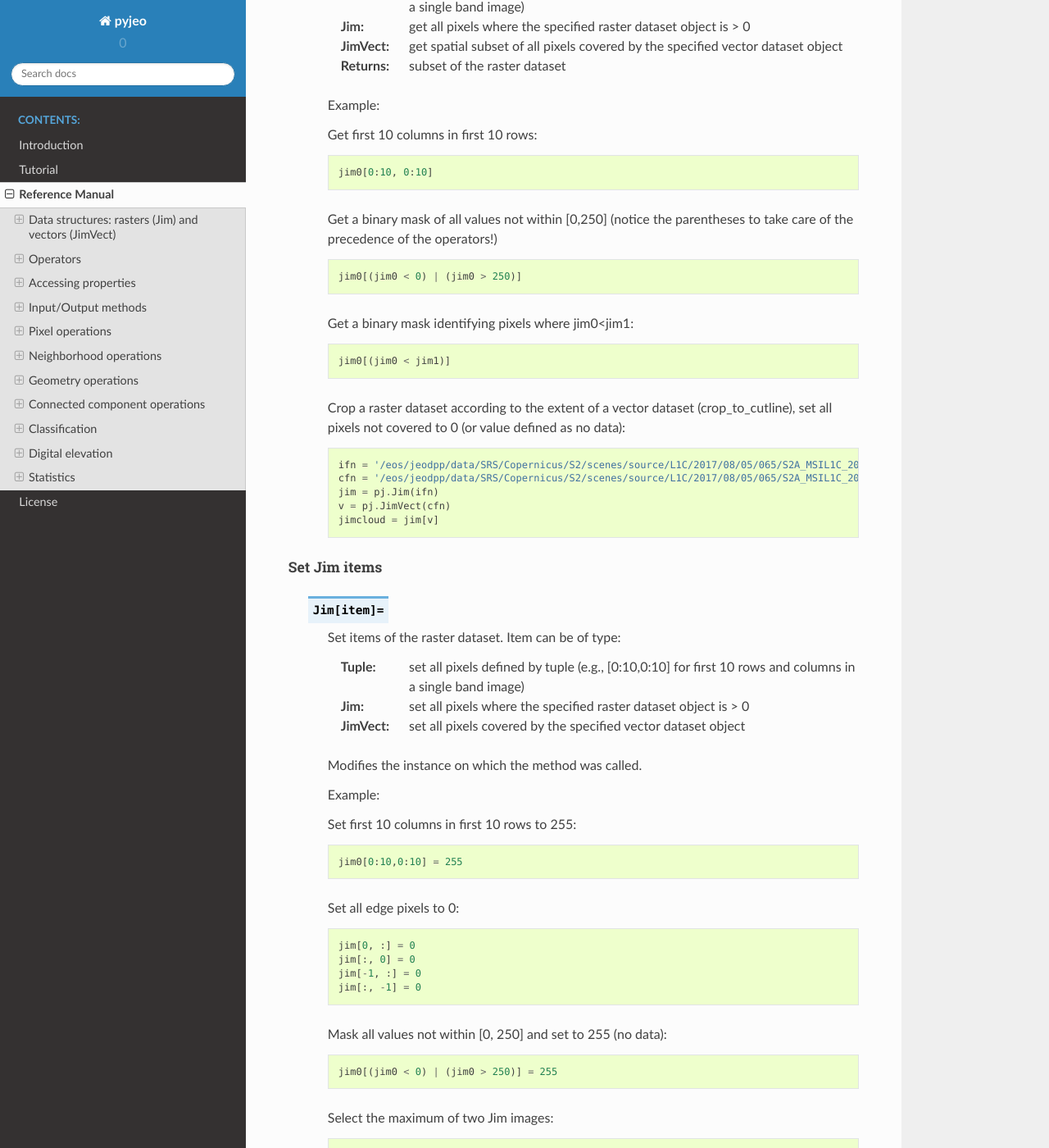
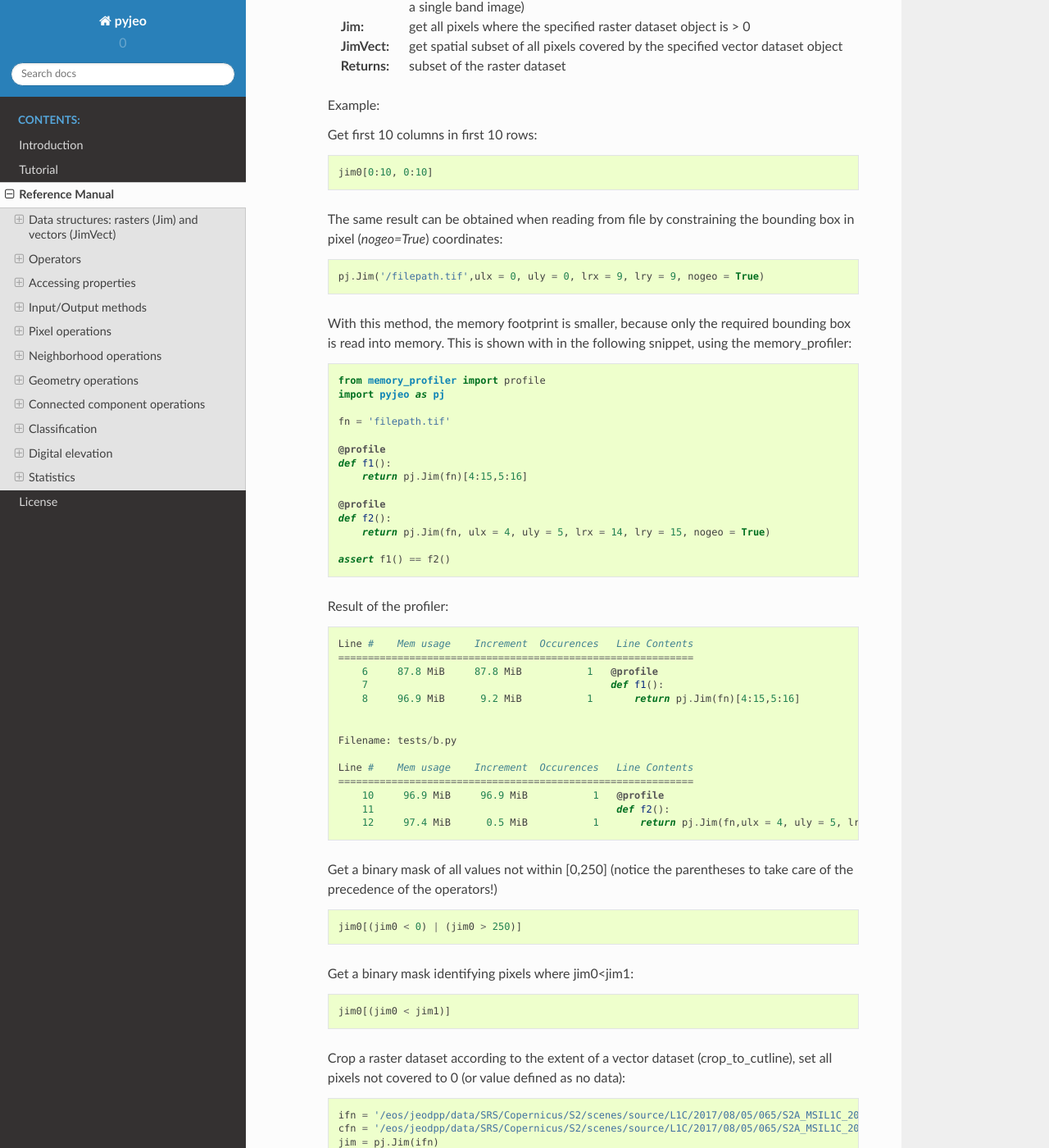
Before and after one commit to ec-jrc/jeolib-pyjeo, a Sphinx documentation site: the page built from doc/3_reference.rst, in a window 1280 px wide and 1400 px high, scrolled down 6013 px. Shown: the whole window at 82% size. Built offline with Sphinx 7.4.7 and the Read the Docs theme 2.0.0, drawn with Linux system fonts in a browser that asks for light colours.

```diff
--- a/doc/3_reference.rst
+++ b/doc/3_reference.rst
@@ -83,7 +83,7 @@
    Create Jim image object by opening an existing file, reading 10 columns and row, starting from the sixth (index=5) row and column::
 
         ifn = '/eos/jeodpp/data/SRS/Copernicus/S2/scenes/source/L1C/2017/08/05/065/S2A_MSIL1C_20170805T102031_N0205_R065_T32TNR_20170805T102535.SAFE/GRANULE/L1C_T32TNR_A011073_20170805T102535/IMG_DATA/T32TNR_20170805T102031_B08.jp2'
-        jim = pj.Jim(ifn, ulx=5, uly=5, lrx=14, lry=14)
+        jim = pj.Jim(ifn, ulx=5, uly=5, lrx=14, lry=14, nogeo=True)
         # do stuff with jim ...
 
 .. _create_Jim_new:
@@ -295,6 +295,44 @@
       Get first 10 columns in first 10 rows::
 
         jim0[0:10, 0:10]
+
+      The same result can be obtained when reading from file by constraining the bounding box in pixel (`nogeo=True`) coordinates::
+
+        pj.Jim('/filepath.tif',ulx = 0, uly = 0, lrx = 9, lry = 9, nogeo = True)
+
+      With this method, the memory footprint is smaller, because only the required bounding box is read into memory. This is shown with in the following snippet, using the memory_profiler::
+
+        from memory_profiler import profile
+        import pyjeo as pj
+
+        fn = 'filepath.tif'
+
+        @profile
+        def f1():
+            return pj.Jim(fn)[4:15,5:16]
+
+        @profile
+        def f2():
+            return pj.Jim(fn, ulx = 4, uly = 5, lrx = 14, lry = 15, nogeo = True)
+
+        assert f1() == f2()
+
+      Result of the profiler::
+
+        Line #    Mem usage    Increment  Occurences   Line Contents
+        ============================================================
+            6     87.8 MiB     87.8 MiB           1   @profile
+            7                                         def f1():
+            8     96.9 MiB      9.2 MiB           1       return pj.Jim(fn)[4:15,5:16]
+
+
+        Filename: tests/b.py
+
+        Line #    Mem usage    Increment  Occurences   Line Contents
+        ============================================================
+            10     96.9 MiB     96.9 MiB           1   @profile
+            11                                         def f2():
+            12     97.4 MiB      0.5 MiB           1       return pj.Jim(fn,ulx = 4, uly = 5, lrx = 14, lry = 15, nogeo = True)
 
       Get a binary mask of all values not within [0,250] (notice the parentheses to take care of the precedence of the operators!) ::
 
```
Also changed, not shown: doc/references.bib (line endings or trailing spaces), 1 other file.
